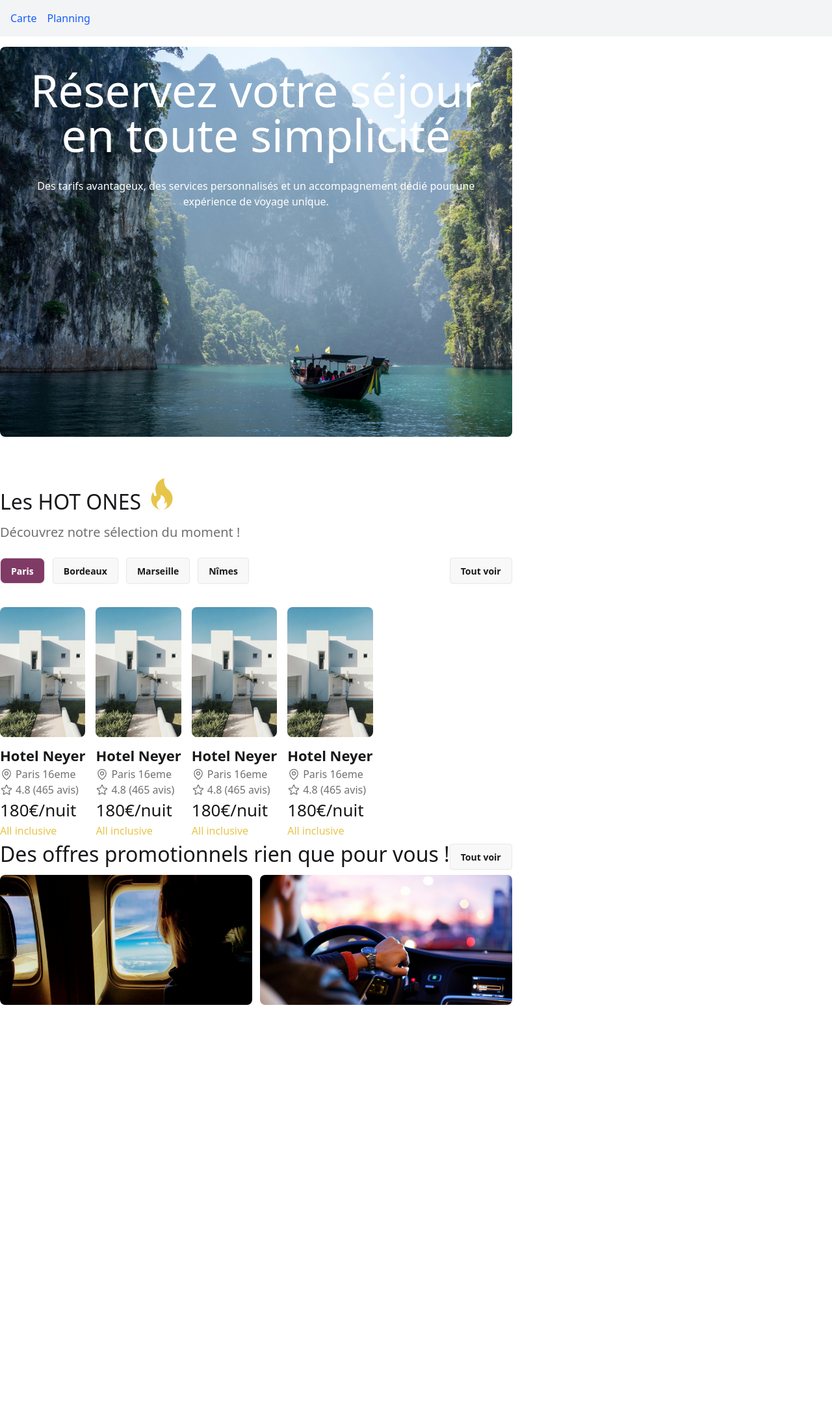
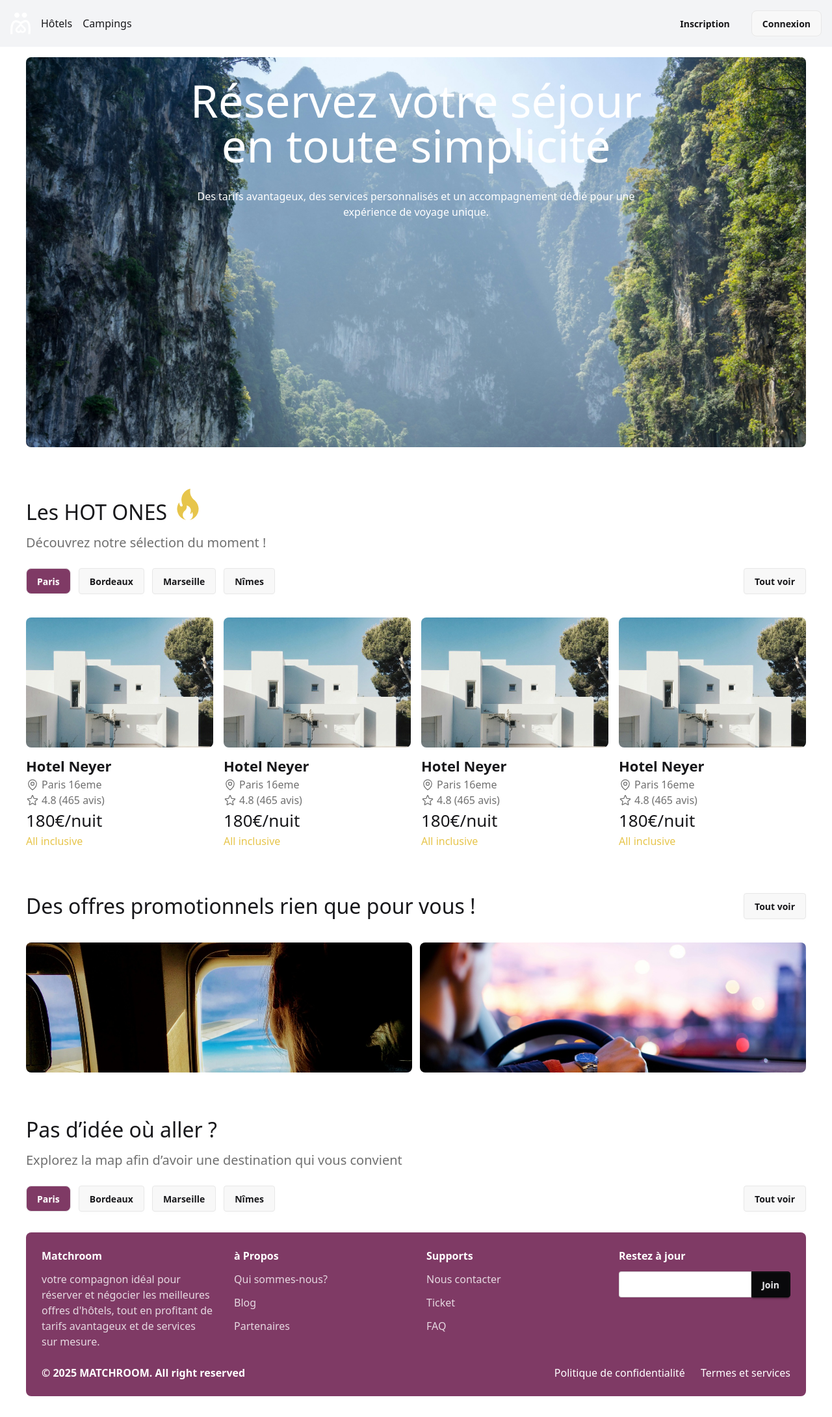
Before and after one commit to Harkansky/matchroom, a React (Vite) app in the folder frontend/: page / in a window 1280 px wide. Shown: the whole page at 65% size. Before the commit the page ends 1546 px from the top, so only its background shows below. Built offline with nearby package versions, Linux system fonts and the light colour scheme.

Commit message:
wip homepage

```diff
--- a/frontend/src/App.jsx
+++ b/frontend/src/App.jsx
@@ -6,7 +6,7 @@ import PlanningPage from "./pages/PlanningPage.jsx";
 import LoginPage from "./pages/LoginPage.jsx";
 import RegisterPage from "./pages/RegisterPage.jsx";
 import HomePage from "./pages/HomePage.jsx";
-import HotelPage from './pages/HotelsPages.jsx'
+import HotelPage from "./pages/HotelsPages.jsx";
 
 function App() {
   const hotelMarkers = [
@@ -20,15 +20,59 @@ function App() {
 
   return (
     <BrowserRouter>
-      <nav className="p-4 bg-gray-100 flex space-x-4">
-        <Link to="/" className="text-blue-600 hover:underline">
-          Carte
-        </Link>
-        <Link to="/planning" className="text-blue-600 hover:underline">
-          Planning
-        </Link>
+      <nav className="p-4 bg-gray-100 flex justify-between space-x-4">
+        <div className="flex items-center gap-4">
+          <Link to="/" className="text-blue-600 hover:underline">
+            <svg
+              xmlns="http://www.w3.org/2000/svg"
+              width="31"
+              height="34"
+              viewBox="0 0 31 34"
+              fill="none"
+            >
+              <g clip-path="url(#clip0_40_527)">
+                <path
+                  d="M10.0388 8.13675C12.2286 8.13675 14.0038 6.36158 14.0038 4.1718C14.0038 1.98202 12.2286 0.206848 10.0388 0.206848C7.84906 0.206848 6.07389 1.98202 6.07389 4.1718C6.07389 6.36158 7.84906 8.13675 10.0388 8.13675Z"
+                  fill="white"
+                />
+                <path
+                  d="M21.5561 8.13675C23.7459 8.13675 25.521 6.36158 25.521 4.1718C25.521 1.98202 23.7459 0.206848 21.5561 0.206848C19.3663 0.206848 17.5911 1.98202 17.5911 4.1718C17.5911 6.36158 19.3663 8.13675 21.5561 8.13675Z"
+                  fill="white"
+                />
+                <path
+                  d="M30.5226 33.7931L27.3735 33.4512C28.0183 27.4913 27.9898 22.8459 27.288 19.6469C26.9353 18.0402 26.2157 15.974 24.7979 15.2544C22.3754 14.0218 18.3072 16.9501 17.0746 18.0723L16.1127 18.9486L15.0654 18.1756C12.5646 16.3196 9.10906 14.3781 6.85049 15.6677C4.93036 16.7649 3.66571 20.1883 3.28809 25.304C2.97817 29.5218 3.38072 33.4155 3.38428 33.4547L0.235118 33.7896C0.217306 33.6222 -0.199495 29.6145 0.128246 25.1187C0.59492 18.7135 2.32625 14.6096 5.27948 12.9211C8.06883 11.3287 11.649 11.9984 15.9417 14.9124C16.5794 14.4244 17.4807 13.7903 18.5245 13.2274C21.4635 11.6386 24.1246 11.3643 26.2299 12.4294C30.4443 14.5633 31.8514 21.5527 30.5262 33.7931H30.5226Z"
+                  fill="white"
+                />
+                <path
+                  d="M18.9555 31.8018C17.8084 31.8018 16.7183 31.4028 15.8491 30.7081C14.9835 31.4063 13.8898 31.8018 12.7427 31.8018C10.0103 31.8018 7.78741 29.5788 7.78741 26.8465C7.78741 25.7742 8.12583 24.7518 8.7635 23.8932L8.74925 23.879L15.8456 16.7827L22.0121 22.9492C22.3505 23.2164 22.6533 23.5263 22.9134 23.8719L22.9383 23.9075C23.5724 24.7625 23.9037 25.7813 23.9037 26.8465C23.9037 29.5788 21.6808 31.8018 18.9484 31.8018H18.9555ZM15.8527 25.7029L17.0746 27.8938C17.4558 28.5778 18.1789 29.0017 18.9555 29.0017C20.1418 29.0017 21.1108 28.0363 21.1108 26.8465C21.1108 26.3762 20.9612 25.9309 20.6797 25.5533L20.6726 25.5462C20.5515 25.3859 20.409 25.2434 20.2487 25.1223L20.1703 25.0617L15.8491 20.7405L10.9793 25.6103C10.7264 25.9737 10.591 26.3976 10.591 26.8429C10.591 28.0292 11.5564 28.9982 12.7463 28.9982C13.5264 28.9982 14.246 28.5742 14.6272 27.8903L15.8491 25.6994L15.8527 25.7029Z"
+                  fill="white"
+                />
+              </g>
+              <defs>
+                <clipPath id="clip0_40_527">
+                  <rect
+                    width="31"
+                    height="33.5863"
+                    fill="white"
+                    transform="translate(0 0.206848)"
+                  />
+                </clipPath>
+              </defs>
+            </svg>
+          </Link>
+          <Link to="/hotels">Hôtels</Link>
+          <Link to="/campings">Campings</Link>
+        </div>
+        <div className="flex gap-4">
+          <Link to="/register" className="btn btn-ghost rounded-lg">
+            Inscription
+          </Link>
+          <Link to="/login" className="btn rounded-lg">
+            Connexion
+          </Link>
+        </div>
       </nav>
-      <div className="flex container mx-auto">
+      <div className=" container mx-auto max-w-[1200px]">
         <Routes>
           <Route path="/" element={<HomePage />} />
           <Route path="/login" element={<LoginPage />} />
@@ -50,11 +94,11 @@ function App() {
           />
 
           <Route path="/planning" element={<PlanningPage />} />
-            <Route path="/hotel" element={<HotelPage />} />
+          <Route path="/hotel" element={<HotelPage />} />
         </Routes>
       </div>
     </BrowserRouter>
   );
 }
 
-export default App
+export default App;
--- a/frontend/src/components/Ads/AdsCard.jsx
+++ b/frontend/src/components/Ads/AdsCard.jsx
@@ -1,6 +1,6 @@
 const AdsCard = () => {
   return (
-    <div>
+    <div className="flex-1">
       <div className="w-full bg-[url(/img/ads2.jpg)] bg-cover  h-[200px] rounded-lg"></div>
       <h3 className="font-bold text-[22px] mt-3">Hotel Neyer</h3>
       <div className="text-neutral-gray flex gap-1 items-center">
--- /dev/null
+++ b/frontend/src/components/Footer/Footer.jsx
@@ -0,0 +1,93 @@
+const Footer = () => {
+  return (
+    <footer className="bg-main text-white flex flex-col gap-6 rounded-lg my-8 p-6">
+      <div className="flex gap-8">
+        <div className="w-1/4">
+          <h3 className="font-semibold mb-3">Matchroom</h3>
+          <span className="text-white/80">
+            votre compagnon idéal pour réserver et négocier les meilleures
+            offres d'hôtels, tout en profitant de tarifs avantageux et de
+            services sur mesure.
+          </span>
+        </div>
+        <div className="w-1/4">
+          <h3 className="font-semibold mb-3">à Propos</h3>
+          <ul className="text-white/80">
+            <li className="mb-3">
+              <a href="#">Qui sommes-nous?</a>
+            </li>
+            <li className="mb-3">
+              <a href="#">Blog</a>
+            </li>
+            <li className="mb-3">
+              <a href="#">Partenaires</a>
+            </li>
+          </ul>
+        </div>
+        <div className="w-1/4">
+          <h3 className="font-semibold mb-3">Supports</h3>
+          <ul className="text-white/80">
+            <li className="mb-3">
+              <a href="#">Nous contacter</a>
+            </li>
+            <li className="mb-3">
+              <a href="#">Ticket</a>
+            </li>
+            <li className="mb-3">
+              <a href="#">FAQ</a>
+            </li>
+          </ul>
+        </div>
+        <div className="w-1/4">
+          <h3 className="font-semibold mb-3">Restez à jour</h3>
+          <div className="join">
+            <div>
+              <label className="input validator join-item">
+                <svg
+                  className="h-[1em] opacity-50"
+                  xmlns="http://www.w3.org/2000/svg"
+                  viewBox="0 0 24 24"
+                >
+                  <g
+                    strokeLinejoin="round"
+                    strokeLinecap="round"
+                    strokeWidth="2.5"
+                    fill="none"
+                    stroke="currentColor"
+                  >
+                    <rect width="20" height="16" x="2" y="4" rx="2"></rect>
+                    <path d="m22 7-8.97 5.7a1.94 1.94 0 0 1-2.06 0L2 7"></path>
+                  </g>
+                </svg>
+                <div className="flex flex-col">
+                  <input
+                    type="email"
+                    className="bg-white/80"
+                    placeholder="mail@gmail.com"
+                    required
+                  />
+                  <div className="flex gap-4"></div>
+                </div>
+              </label>
+              <div className="validator-hint hidden">
+                Enter valid email address
+              </div>
+            </div>
+            <button className="btn btn-neutral join-item">Join</button>
+          </div>
+        </div>
+      </div>
+      <div className="flex justify-between">
+        <span className="font-semibold">
+          © 2025 MATCHROOM. All right reserved
+        </span>
+        <div className="flex gap-6">
+          <a href="#">Politique de confidentialité</a>
+          <a href="#">Termes et services</a>
+        </div>
+      </div>
+    </footer>
+  );
+};
+
+export default Footer;
--- a/frontend/src/pages/HomePage.jsx
+++ b/frontend/src/pages/HomePage.jsx
@@ -1,5 +1,6 @@
 import { useState } from "react";
 import AdsCard from "../components/Ads/AdsCard";
+import Footer from "../components/Footer/Footer";
 
 function HomePage() {
   return (
@@ -17,7 +18,7 @@ function HomePage() {
           </div>
         </div>
 
-        <section>
+        <section className="mb-16">
           <h2 className="text-[32px] flex items-baseline gap-2 mb-2">
             Les HOT ONES
             <span>
@@ -38,6 +39,7 @@ function HomePage() {
           <span className="text-neutral-gray text-[20px]">
             Découvrez notre sélection du moment !
           </span>
+
           <div className="flex justify-between mt-6">
             <div className="flex gap-3">
               <button className="btn text-white rounded-lg bg-main">
@@ -49,6 +51,7 @@ function HomePage() {
             </div>
             <button className="btn">Tout voir</button>
           </div>
+
           <div className="flex gap-4 mt-9">
             <AdsCard />
             <AdsCard />
@@ -57,18 +60,42 @@ function HomePage() {
           </div>
         </section>
 
-        <section>
+        <section className="mb-16">
           <div className="flex justify-between items-center">
-            <h2 className="text-[32px] flex items-baseline gap-2 mb-2">
+            <h2 className="text-[32px] flex items-baseline gap-2">
               Des offres promotionnels rien que pour vous !
             </h2>
             <button className="btn">Tout voir</button>
           </div>
-          <div className="flex gap-3">
+          <div className="flex gap-3 mt-8">
             <div className="w-full bg-[url(/img/promo1.jpg)] bg-cover  h-[200px] rounded-lg"></div>
             <div className="w-full bg-[url(/img/promo2.jpg)] bg-cover  h-[200px] rounded-lg"></div>
           </div>
         </section>
+
+        <section>
+          <h2 className="text-[32px] flex items-baseline gap-2 mb-2">
+            Pas d’idée où aller ?
+          </h2>
+
+          <span className="text-neutral-gray text-[20px]">
+            Explorez la map afin d’avoir une destination qui vous convient
+          </span>
+
+          <div className="flex justify-between mt-6">
+            <div className="flex gap-3">
+              <button className="btn text-white rounded-lg bg-main">
+                Paris
+              </button>
+              <button className="btn ">Bordeaux</button>
+              <button className="btn ">Marseille</button>
+              <button className="btn">Nîmes</button>
+            </div>
+            <button className="btn">Tout voir</button>
+          </div>
+        </section>
+
+        <Footer />
       </div>
     </>
   );
```
